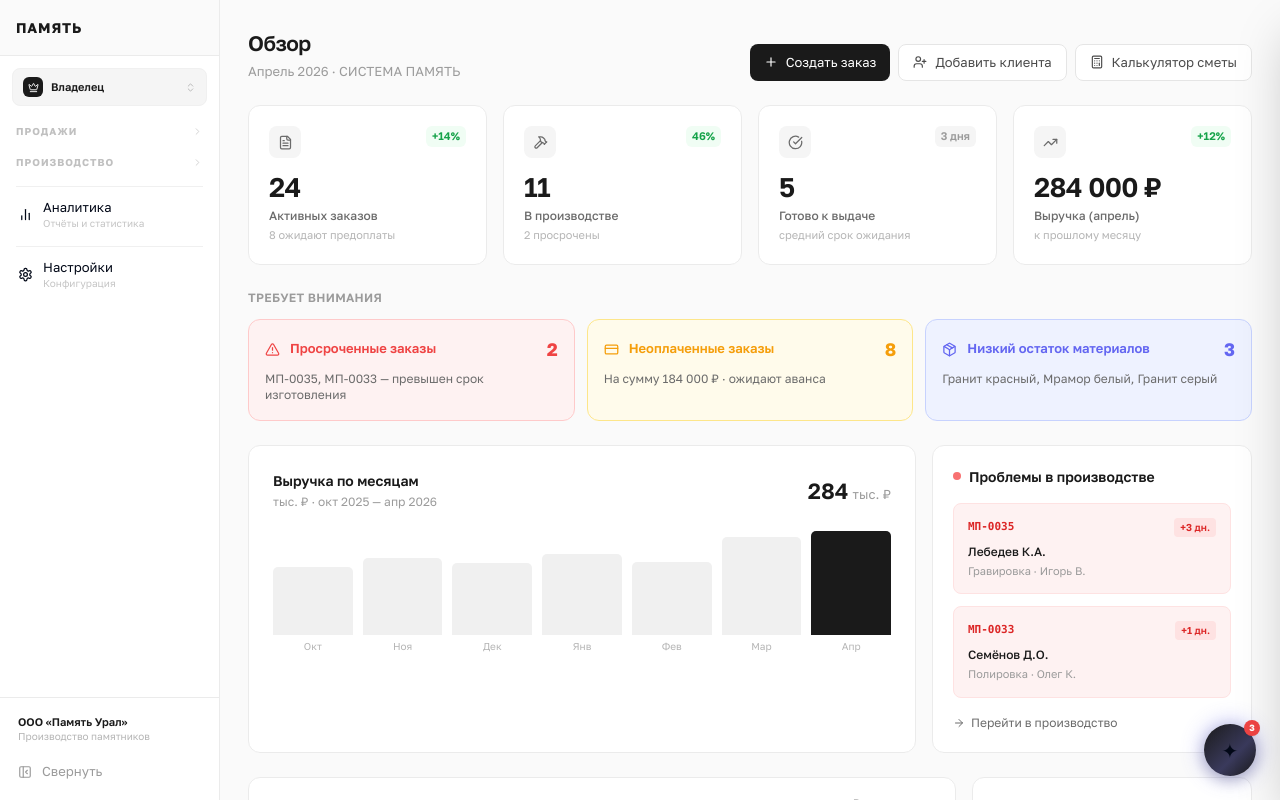
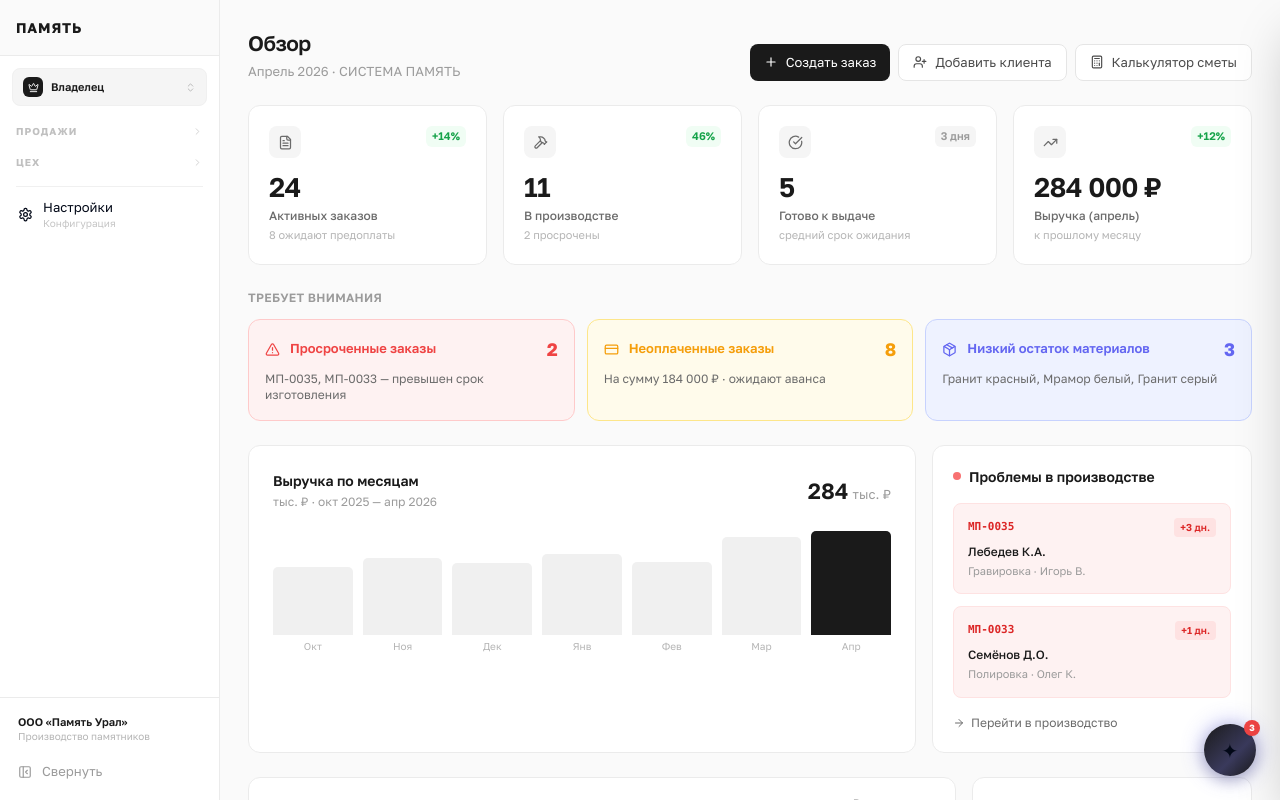
Before and after one commit to pr-poehali-dev/memorial-crm-mvp, a React (Vite) app: page / in a window 1280 px wide. Built offline with nearby package versions, Linux system fonts and the light colour scheme.

Commit message:
`refactor: reorganize menu items structure`

```diff
--- a/src/pages/Index.tsx
+++ b/src/pages/Index.tsx
@@ -39,24 +39,15 @@ const NAV_GROUPS: NavGroup[] = [
     ],
   },
   {
-    group: "Производство",
+    group: "Цех",
     color: "#f59e0b",
     hoverBg: "#fffbeb",
     activeBg: "#fef3c7",
     items: [
-      { id: "production", label: "Производство", icon: "Hammer",   sub: "Эскиз, гравировка, полировка" },
       { id: "cutting",         label: "Заготовки",       icon: "Scissors",  sub: "Распил и учёт смен" },
-      { id: "blank-analytics", label: "Анализ заготовок", icon: "BarChart2", sub: "Расход и отклонения" },
-      { id: "warehouse",       label: "Склад",            icon: "Package",   sub: "Сырьё и заготовки" },
-    ],
-  },
-  {
-    group: "Аналитика",
-    color: "#6366f1",
-    hoverBg: "#eef2ff",
-    activeBg: "#e0e7ff",
-    items: [
-      { id: "analytics", label: "Аналитика", icon: "BarChart2", sub: "Отчёты и статистика" },
+      { id: "production",      label: "Производство",    icon: "Hammer",    sub: "Эскиз, гравировка, полировка" },
+      { id: "warehouse",       label: "Склад",           icon: "Package",   sub: "Сырьё и заготовки" },
+      { id: "analytics",       label: "Аналитика",       icon: "BarChart2", sub: "Отчёты и статистика" },
     ],
   },
   {
@@ -75,9 +66,9 @@ const ALL_NAV: NavItem[] = NAV_GROUPS.flatMap(g => g.items);
 const ROLE_NAV: Record<Role, Section[]> = {
   manager:    ["orders", "catalog", "clients"],
   estimator:  ["orders", "catalog", "estimate", "warehouse", "analytics"],
-  production: ["production", "cutting", "blank-analytics", "warehouse"],
+  production: ["cutting", "production", "warehouse", "analytics"],
   accountant: ["orders", "clients", "analytics"],
-  owner:      ["orders", "production", "cutting", "blank-analytics", "catalog", "warehouse", "clients", "analytics", "estimate", "settings"],
+  owner:      ["orders", "cutting", "production", "catalog", "warehouse", "clients", "analytics", "estimate", "settings"],
 };
 
 const ROLE_DEFAULT: Record<Role, Section> = {
```
